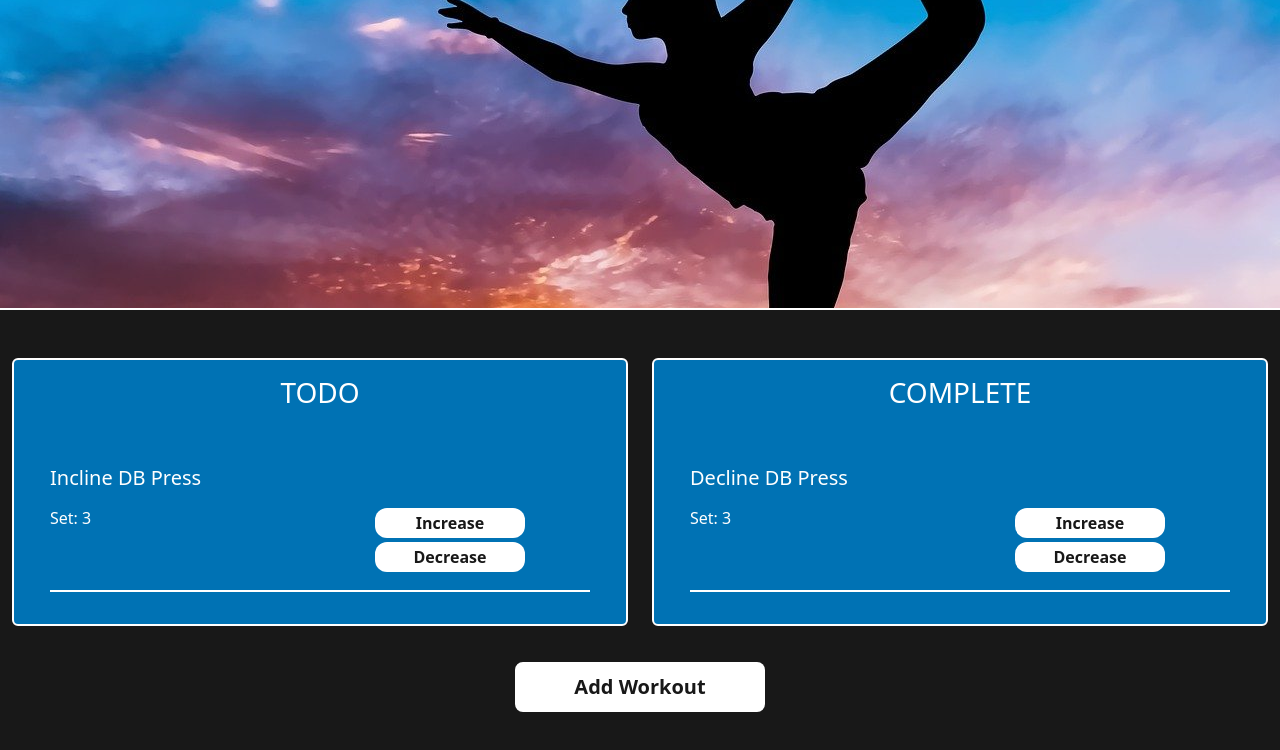
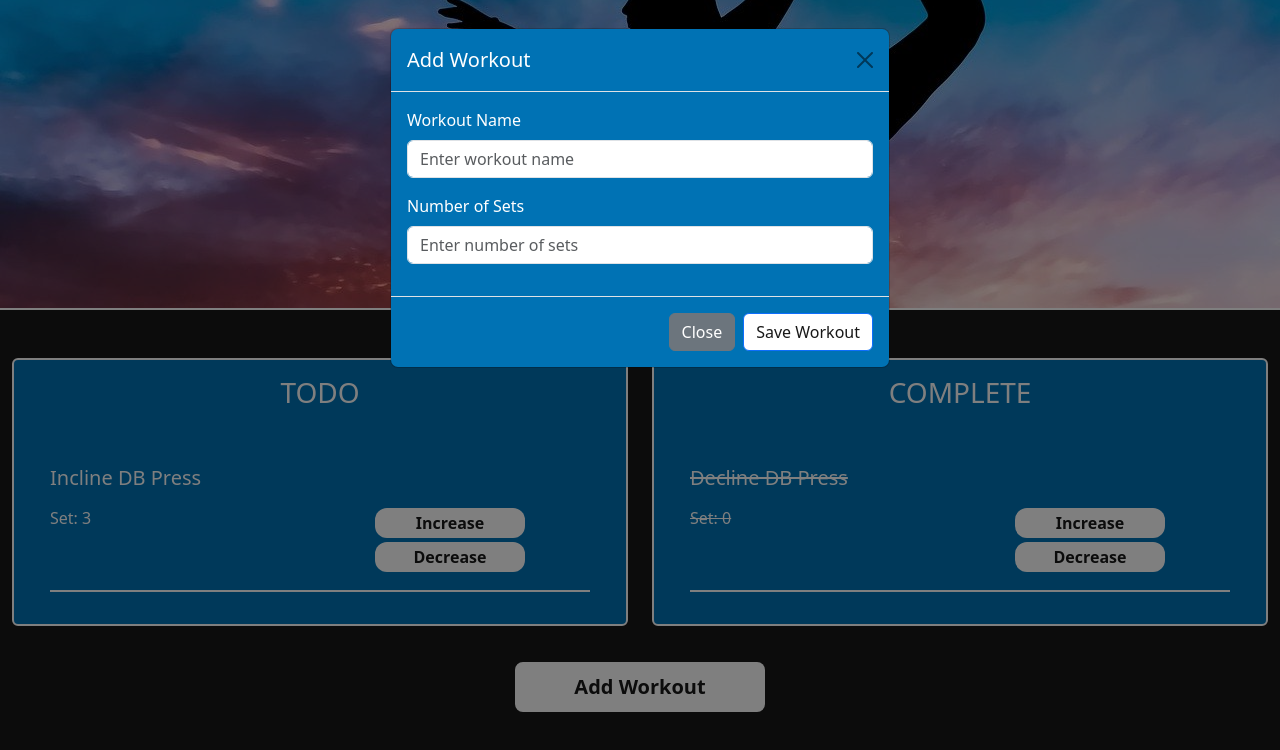
Before and after one commit to MrTindall/Vue-App-Prototype, a plain HTML site: page index.html in a window 1280 px wide. Both pictures are taken after a click on the button "Add Workout". Shown: the part 170-920 px from the top of the page. Drawn offline with nearby package versions, Linux system fonts and the light colour scheme.

Commit message:
created the modal

```diff
--- a/index.html
+++ b/index.html
@@ -101,11 +101,11 @@
                         <div class="container">
                             <ul class="list-group list-group-flush pb-3 px-3 ">
                                 <div class="underline">
-                                    <h5 class="my-3">Decline DB Press</h5>
+                                    <h5 class="my-3 text-decoration-line-through">Decline DB Press</h5>
                                     <div class="row align-items-start pb-3">
                                         <div class="col-7">
                                             <li class="list-group-item p-0">
-                                                <p>Set: 3</p>
+                                                <p class="text-decoration-line-through">Set: 0</p>
                                             </li>
                                         </div>
                                         <div class="col-5 px-1">
@@ -128,7 +128,35 @@
             </div>
         </div>
         <div class="text-center bottomSpacer">
-            <button type="button" class="addWorkout">Add Workout</button>
+            <button type="button" class="addWorkout" data-bs-toggle="modal" data-bs-target="#addWorkoutModal">Add Workout</button>
+        </div>
+
+        <!-- Modal -->
+        <div class="modal fade" id="addWorkoutModal" tabindex="-1" aria-labelledby="addWorkoutModalLabel" aria-hidden="true">
+            <div class="modal-dialog">
+                <div class="modal-content modal-background-color">
+                    <div class="modal-header">
+                        <h5 class="modal-title" id="addWorkoutModalLabel">Add Workout</h5>
+                        <button type="button" class="btn-close" data-bs-dismiss="modal" aria-label="Close"></button>
+                    </div>
+                    <div class="modal-body">
+                        <form>
+                            <div class="mb-3">
+                                <label for="workoutName" class="form-label">Workout Name</label>
+                                <input type="text" class="form-control" id="workoutName" placeholder="Enter workout name">
+                            </div>
+                            <div class="mb-3">
+                                <label for="workoutSets" class="form-label">Number of Sets</label>
+                                <input type="number" class="form-control" id="workoutSets" placeholder="Enter number of sets">
+                            </div>
+                        </form>
+                    </div>
+                    <div class="modal-footer">
+                        <button type="button" class="btn btn-secondary" data-bs-dismiss="modal">Close</button>
+                        <button type="button" class="btn btn-primary btn-bg-color">Save Workout</button>
+                    </div>
+                </div>
+            </div>
         </div>
     </div>
 
--- a/style.css
+++ b/style.css
@@ -102,6 +102,10 @@
 }
 
 .qtyChange:hover, .qtyChange:active {
+    background-color: var(--secondary-color);
+}
+
+.qtyChange:active {
     background-color: var(--secondary-color-border);
 }
 
@@ -126,7 +130,7 @@
     padding-bottom: 40px;
 }
 
-.addWorkout:active {
+button.addWorkout:active {
     background-color: var(--secondary-color-border);
 }
 
@@ -152,6 +156,25 @@
     border-bottom: 2px solid white;
 }
 
+.modal-background-color {
+    background-color: var(--main-color);
+    color: white;
+}
+.btn-bg-color {
+    background-color: white;
+    color: var(--dark-color);
+}
+
+.btn-bg-color:hover {
+    background-color: var(--secondary-color);
+    color: var(--dark-color);
+}
+
+.btn.btn-primary.btn-bg-color:active {
+    background-color: var(--secondary-color-border);
+    color: var(--dark-color);
+}
+
 @media (max-width: 768px) {
     .qtyChange {
         width: 120px;
```
